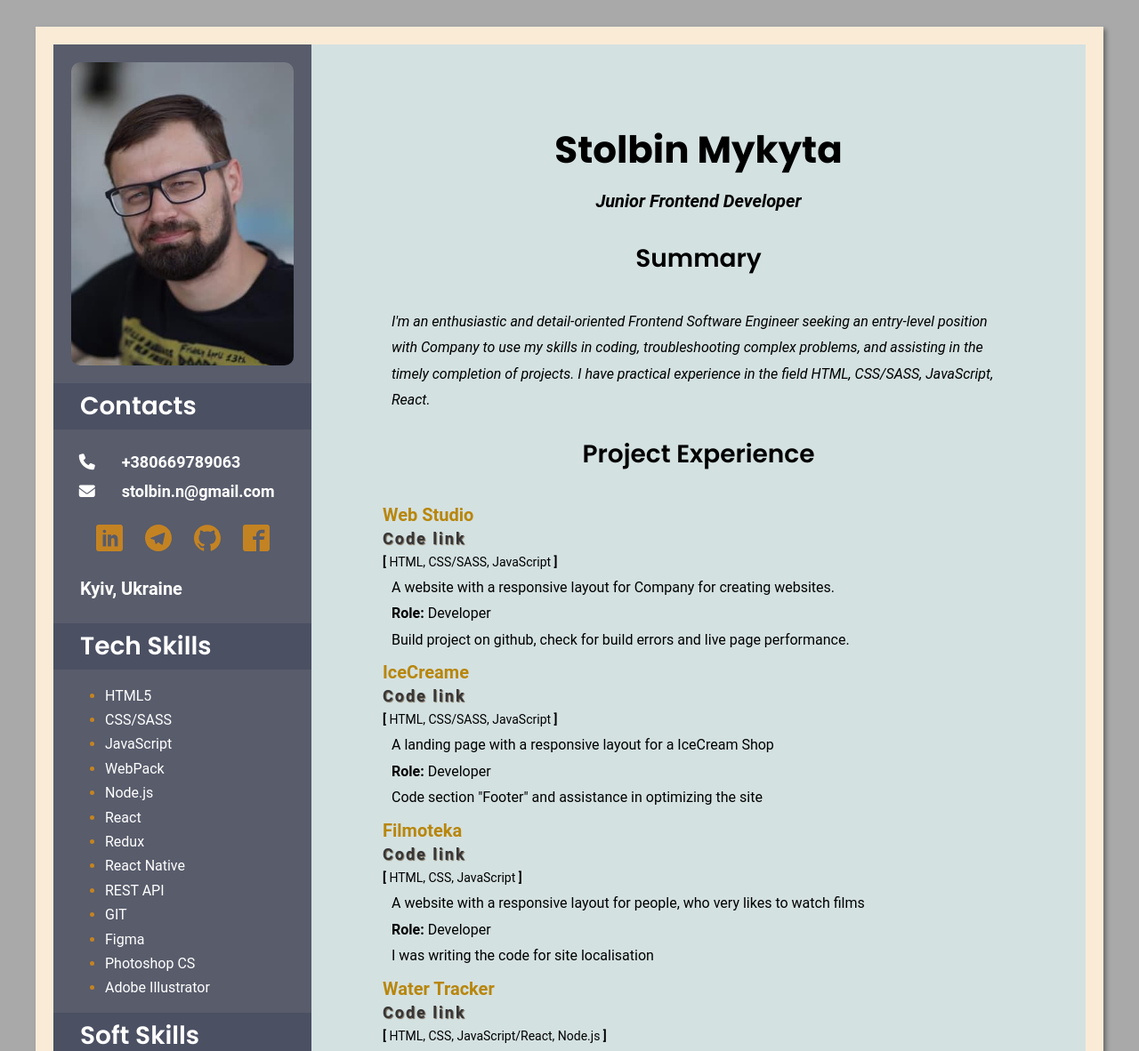
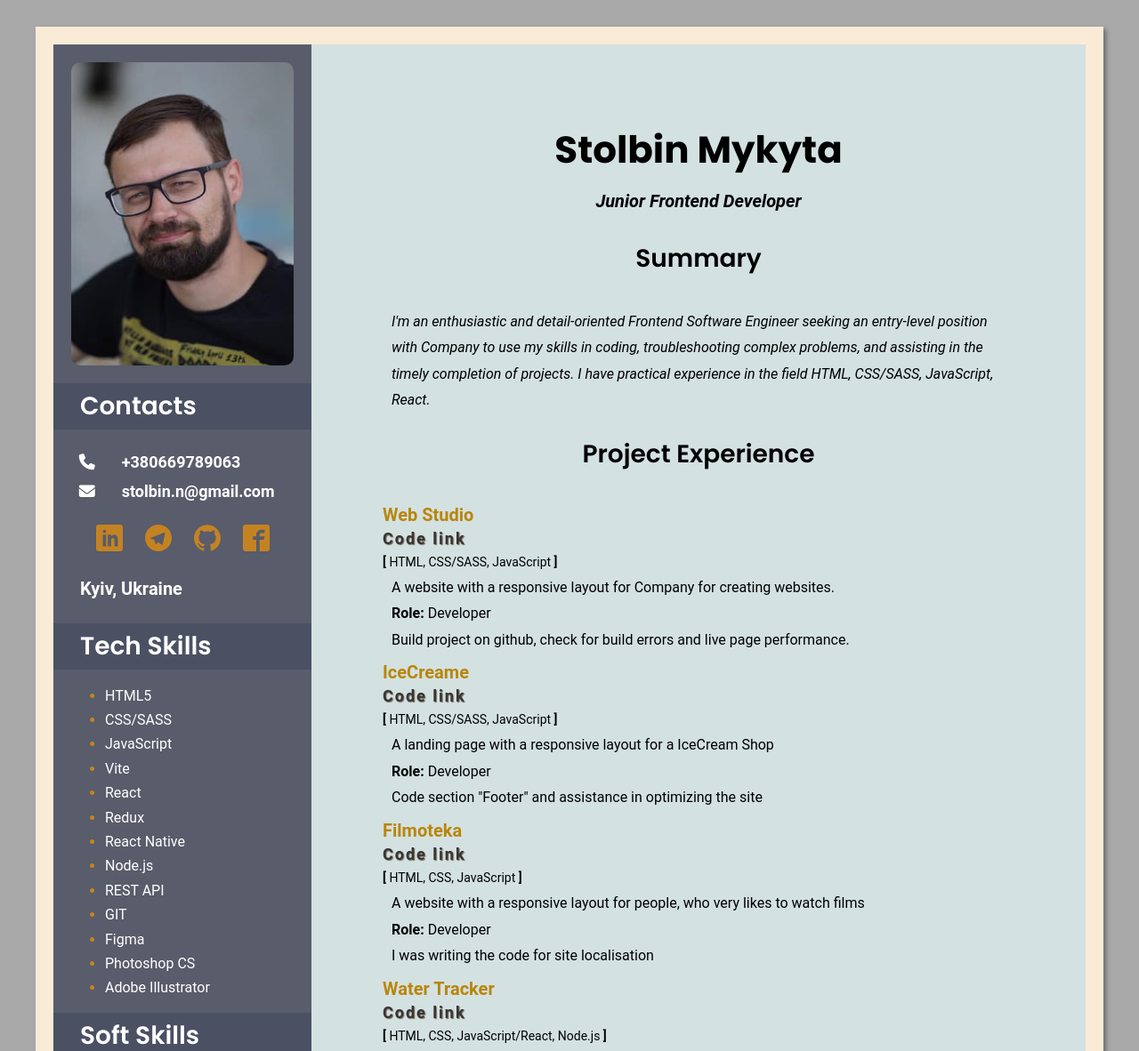
Before and after one commit to Stolbin/Resume, a website: page index.html in a window 1280 px wide. Shown: the top 1182 px of the page at 89% size. Drawn offline with Linux system fonts and the light colour scheme; a web font is replaced by a local one.

Commit message:
Update index.html

```diff
--- a/index.html
+++ b/index.html
@@ -106,10 +106,7 @@
               <p class="techSkills-item_name">JavaScript</p>
             </li>
             <li class="techSkills-item">
-              <p class="techSkills-item_name">WebPack</p>
-            </li>
-            <li class="techSkills-item">
-              <p class="techSkills-item_name">Node.js</p>
+              <p class="techSkills-item_name">Vite</p>
             </li>
             <li class="techSkills-item">
               <p class="techSkills-item_name">React</p>
@@ -119,6 +116,9 @@
             </li>
             <li class="techSkills-item">
               <p class="techSkills-item_name">React Native</p>
+            </li>
+            <li class="techSkills-item">
+              <p class="techSkills-item_name">Node.js</p>
             </li>
             <li class="techSkills-item">
               <p class="techSkills-item_name">REST API</p>
```
